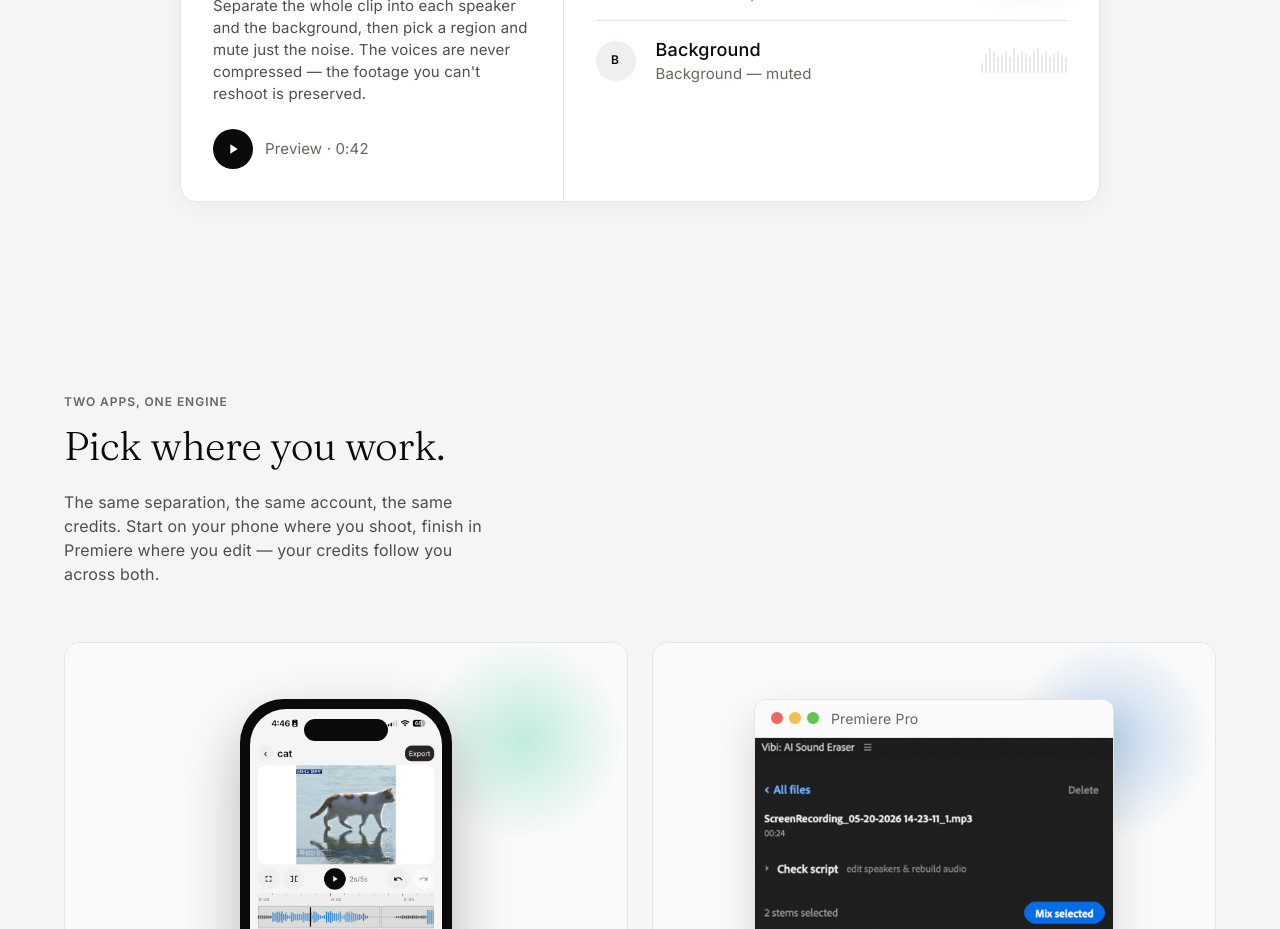
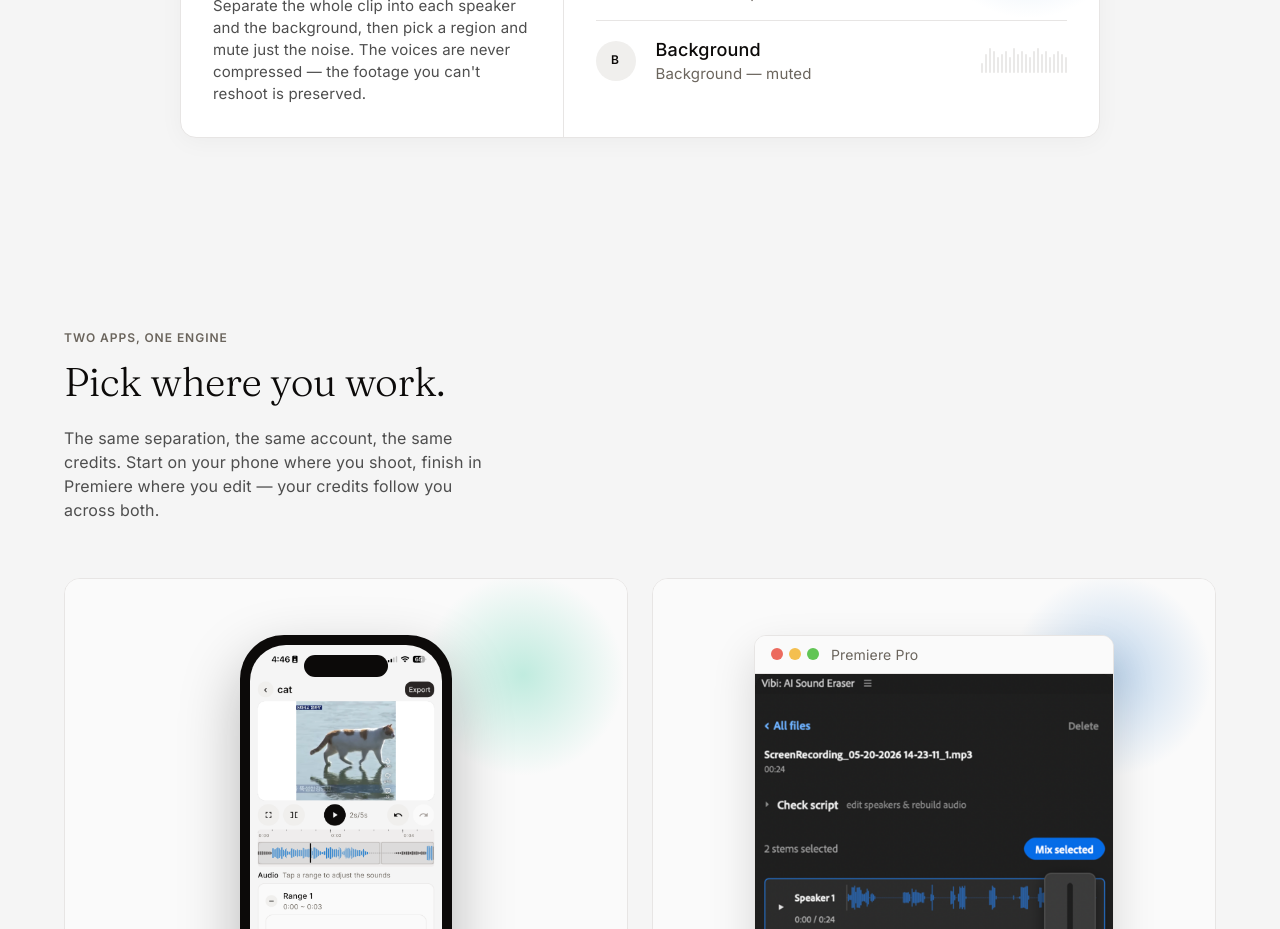
Before and after one commit to perso-devrel/vibi-landing, a Next.js app: page / in a window 1280 px wide. Shown: the part 900-1829 px from the top of the page. Built offline with nearby package versions, Linux system fonts and the light colour scheme.

Commit message:
refactor(landing): 웨이브폼 카드에서 Preview 재생 버튼 제거
Co-Authored-By: Claude Opus 4.8 (1M context) <noreply@anthropic.com>

```diff
--- a/app/page.tsx
+++ b/app/page.tsx
@@ -467,12 +467,6 @@ function WaveformCard({ dict }: { dict: Dict }) {
             <p className="body-sm mt-3" style={{ color: "var(--color-body)" }}>
               {waveform.body}
             </p>
-            <div className="mt-6 flex items-center gap-3">
-              <PlayButton />
-              <span className="body-sm" style={{ color: "var(--color-muted)" }}>
-                {waveform.preview}
-              </span>
-            </div>
           </div>
         </div>
         <div className="p-8">
@@ -521,21 +515,6 @@ function WaveformCard({ dict }: { dict: Dict }) {
         </div>
       </div>
     </figure>
-  );
-}
-
-// Decorative play affordance inside the static mockup — not a real control.
-function PlayButton() {
-  return (
-    <span
-      aria-hidden
-      className="grid h-10 w-10 place-items-center rounded-full"
-      style={{ background: "var(--color-ink)", color: "var(--color-on-primary)" }}
-    >
-      <svg viewBox="0 0 24 24" className="h-4 w-4" fill="currentColor">
-        <path d="M8 5v14l11-7z" />
-      </svg>
-    </span>
   );
 }
 
```
